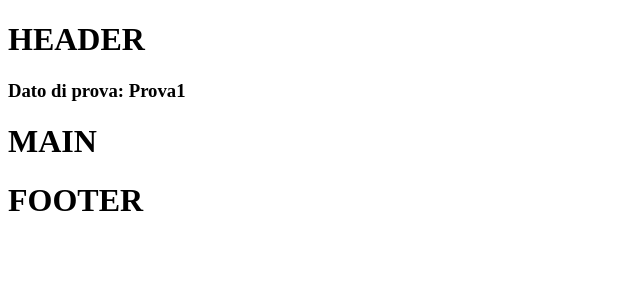
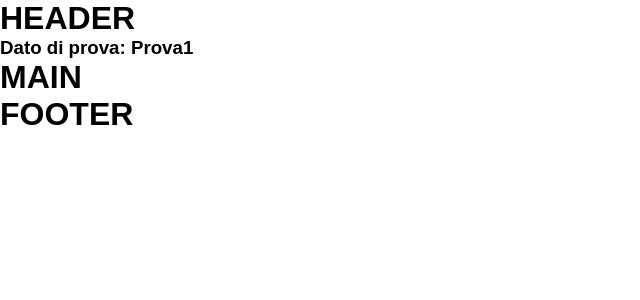
Before and after one commit to GabrieleRizzo19/proj-html-vuejs, a Vue app: page / in a window 1280 px wide. Shown: the top 300 px of the page, without its empty margins (0-640 px from the left). Built offline with nearby package versions, Linux system fonts and the light colour scheme.

Commit message:
style scaffolding

```diff
--- a/src/main.js
+++ b/src/main.js
@@ -1,4 +1,5 @@
 import { createApp } from 'vue'
+import './styles/general.scss'
 import App from './App.vue'
 
 createApp(App).mount('#app')
--- /dev/null
+++ b/src/styles/general.scss
@@ -0,0 +1,9 @@
+*{
+    box-sizing: border-box;
+    margin: 0;
+    padding: 0;
+}
+
+body{
+    font-family: arial;
+}
```
